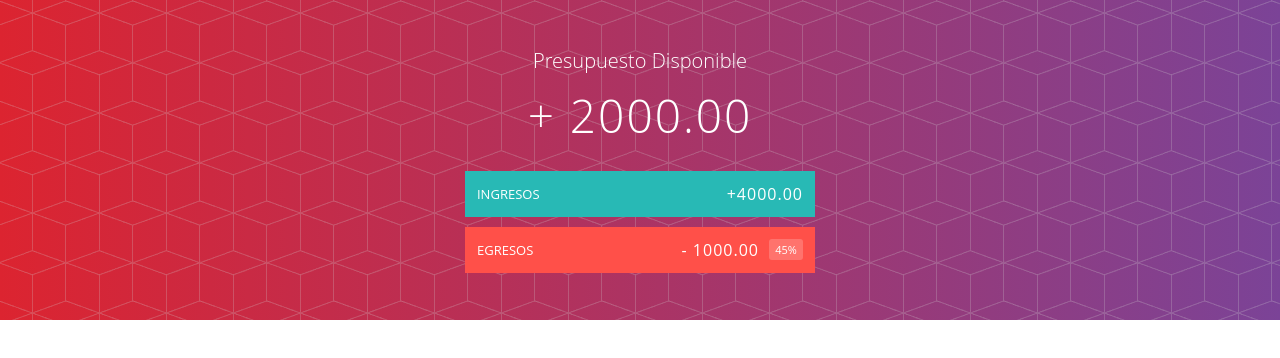
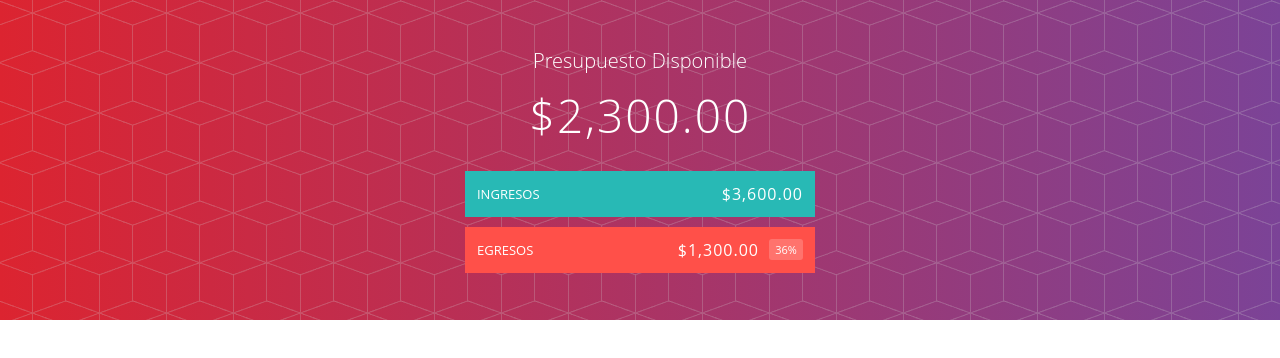
Before and after one commit to DaniCenter/App-de-presupuesto, a plain HTML site: page index.html in a window 1280 px wide. Drawn offline with Linux system fonts and the light colour scheme.

Commit message:
Cambios para calcular y mostrar en header

```diff
--- a/app.js
+++ b/app.js
@@ -36,3 +36,50 @@ class Egreso extends Dato {
         return this._id;
     }
 }
+const ingresos = [
+    new Ingreso("Salario", 3500.0),
+    new Ingreso("Salario", 100.0),
+];
+const egresos = [
+    new Egreso("Renta", 1000.0),
+    new Egreso("Reparacion pc", 300.0),
+];
+function totalIngresos() {
+    let totalIngresos = 0;
+    for (let i of ingresos) {
+        totalIngresos += i.valor;
+    }
+    return totalIngresos;
+}
+function totalEgresos() {
+    let totalEgresos = 0;
+    for (let i of egresos) {
+        totalEgresos += i.valor;
+    }
+    return totalEgresos;
+}
+function cargarCabecero() {
+    let presupuesto = totalIngresos() - totalEgresos();
+    let porcentajeEgreso = `${Math.round(
+        (totalEgresos() / totalIngresos()) * 100
+    )}%`;
+    document.getElementById("presupuesto").innerHTML =
+        formatoMoneda(presupuesto);
+    document.getElementById("porcentaje").innerHTML = porcentajeEgreso;
+    document.getElementById("ingresos").innerHTML = formatoMoneda(
+        totalIngresos()
+    );
+    document.getElementById("egresos").innerHTML = formatoMoneda(
+        totalEgresos()
+    );
+}
+function cargarApp() {
+    cargarCabecero();
+}
+function formatoMoneda(value) {
+    return value.toLocaleString("en-US", {
+        style: "currency",
+        currency: "USD",
+        minimunFractionsDigits: 2,
+    });
+}
--- a/index.html
+++ b/index.html
@@ -7,22 +7,31 @@
         <title>Aplicacion Presupuesto</title>
         <link rel="stylesheet" href="estilos.css" />
     </head>
-    <body>
+    <body onload="cargarApp()">
         <div class="cabecero">
             <div class="presupuesto">
                 <div class="presupuesto_titulo">Presupuesto Disponible</div>
-                <div class="presupuesto_valor">+ 2000.00</div>
+                <div class="presupuesto_valor" id="presupuesto">+ 2000.00</div>
                 <div class="presupuesto_ingreso limpiarEstilos">
                     <div class="presupuesto_ingreso--texto">Ingresos</div>
                     <div class="derecha">
-                        <div class="presupuesto_ingreso--valor">+4000.00</div>
+                        <div class="presupuesto_ingreso--valor" id="ingresos">
+                            +4000.00
+                        </div>
                     </div>
                 </div>
                 <div class="presupuesto_egreso limpiarEstilos">
                     <div class="presupuesto_egreso--texto">Egresos</div>
                     <div class="derecha limpiarEstilos">
-                        <div class="presupuesto_egreso--valor">- 1000.00</div>
-                        <div class="presupuesto_egreso--porcentaje">45%</div>
+                        <div class="presupuesto_egreso--valor" id="egresos">
+                            - 1000.00
+                        </div>
+                        <div
+                            class="presupuesto_egreso--porcentaje"
+                            id="porcentaje"
+                        >
+                            45%
+                        </div>
                     </div>
                 </div>
             </div>
```
